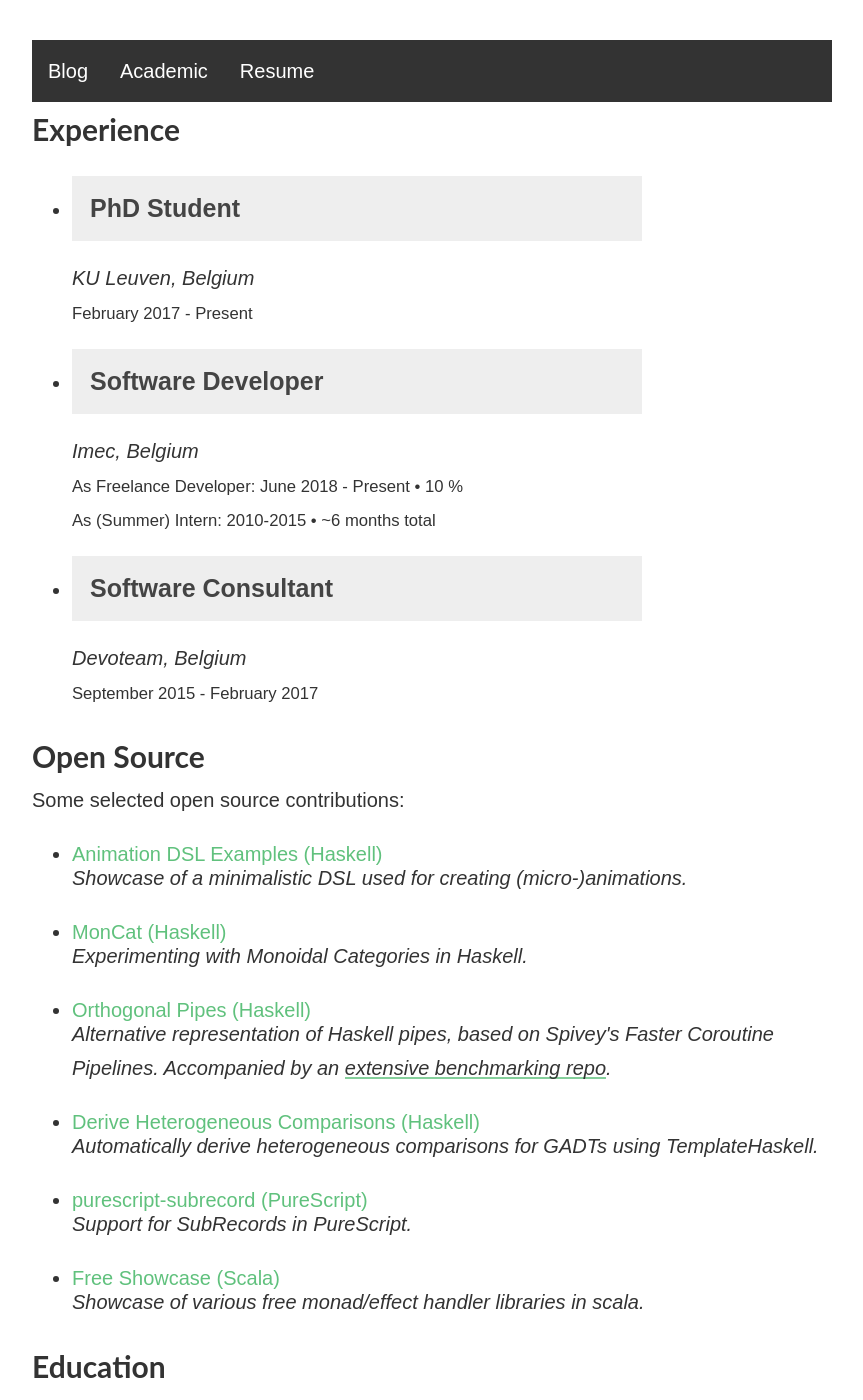
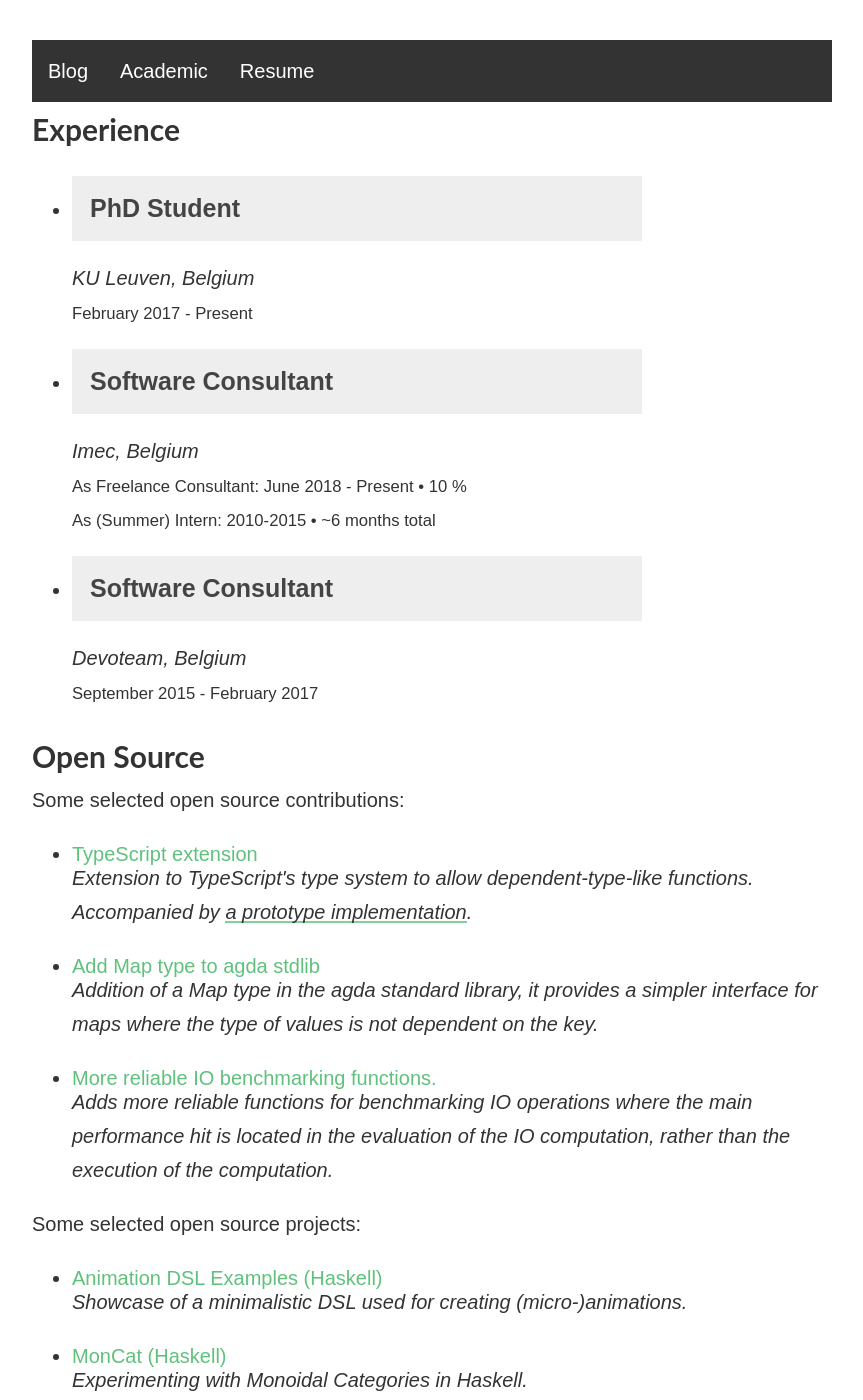
Before and after one commit to rubenpieters/rubenpieters.github.io, a Jekyll site: the page built from resume.html, in a window 1280 px wide and 1400 px high. Shown: the whole window, without its empty margins (208-1071 px from the left). Built offline with Jekyll 4.4.1, drawn with Linux system fonts in a browser that asks for light colours.

Commit message:
update resume page

```diff
--- a/resume.html
+++ b/resume.html
@@ -7,18 +7,18 @@ layout: default
   <li>
     <p>
 	  <button class="collapsible"><b>PhD Student</b></button>
-	  <div class="content"><p>Investigating the expressiveness of techniques for side effects in functional programming. See <a href="/academic">academic</a> tab for more info.</p></div>
+	  <div class="content"><p>Research on various representations of effects in functional programming. See <a href="/academic">academic</a> tab for more info.</p></div>
 	</p>
 	<p style="margin-top: -20px"><i>KU Leuven, Belgium</i></p>
 	<p style="margin-top: -20px"><small>February 2017 - Present</small></p>
   </li>
   <li>
     <p>
-	  <button class="collapsible"><b>Software Developer</b></button>
-	  <div class="content"><p>Extending/maintaining software for controlling a variety of lab measurement equipment for testing integrated circuits. Development of utilities for measurement data post-processing.</p></div>
+	  <button class="collapsible"><b>Software Consultant</b></button>
+	  <div class="content"><p>Extending/maintaining software for controlling a variety of lab measurement equipment and utilities for measurement data post-processing. This software is used by a group of researchers at IMEC, an international R&D business in the field of nanoelectronics, to aid in their experimental research on design of electronic circuits.</p></div>
 	</p>
 	<p style="margin-top: -20px"><i>Imec, Belgium</i></p>
-	<p style="margin-top: -20px"><small>As Freelance Developer: June 2018 - Present • 10 %</small></p>
+	<p style="margin-top: -20px"><small>As Freelance Consultant: June 2018 - Present • 10 %</small></p>
 	<p style="margin-top: -20px"><small>As (Summer) Intern: 2010-2015 • ~6 months total</small></p>
   </li>
   <li>
@@ -33,6 +33,22 @@ layout: default
 
 <h2>Open Source</h2>
 Some selected open source contributions:
+<ul>
+  <li>
+    <a href=https://github.com/microsoft/TypeScript/issues/33014>TypeScript extension</a>
+    <p style="margin-top: -10px"><i>Extension to TypeScript's type system to allow dependent-type-like functions. Accompanied by <a href=https://github.com/microsoft/TypeScript/pull/33237>a prototype implementation</a>.</i></p>
+  </li>
+  <li>
+    <a href=https://github.com/agda/agda-stdlib/pull/869>Add Map type to agda stdlib</a>
+    <p style="margin-top: -10px"><i>Addition of a Map type in the agda standard library, it provides a simpler interface for maps where the type of values is not dependent on the key.</i></p>
+  </li>
+  <li>
+    <a href=https://github.com/bos/criterion/pull/199>More reliable IO benchmarking functions.</a>
+    <p style="margin-top: -10px"><i>Adds more reliable functions for benchmarking IO operations where the main performance hit is located in the evaluation of the IO computation, rather than the execution of the computation.</i></p>
+  </li>
+</ul>
+
+Some selected open source projects:
 <ul>
   <li>
     <a href=https://github.com/rubenpieters/animation-dsl-examples>Animation DSL Examples (Haskell)</a>
```
